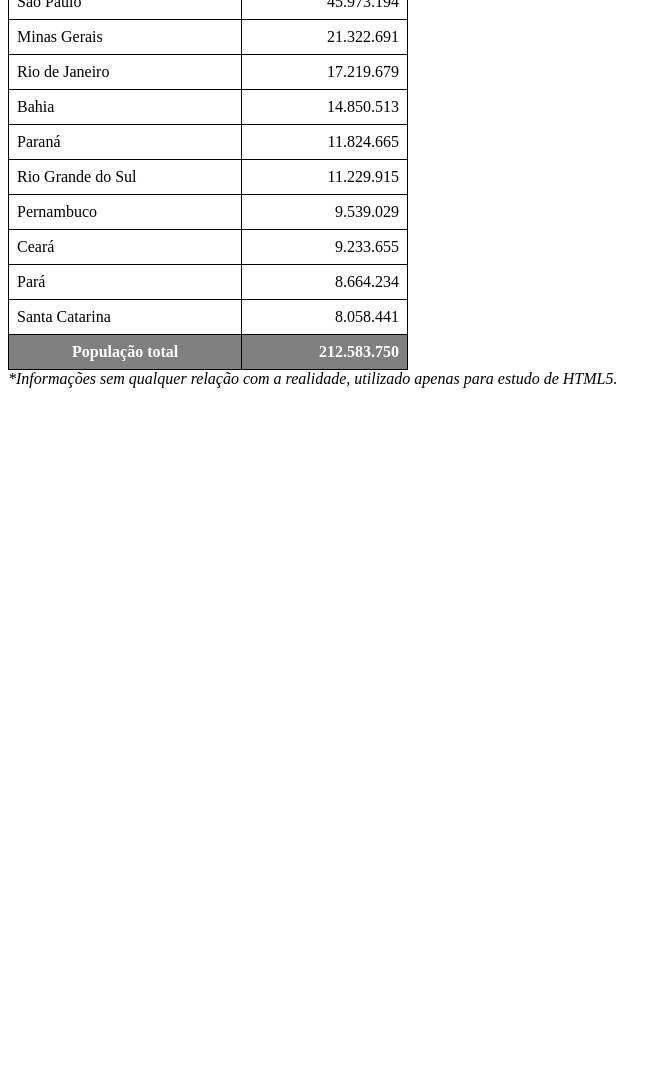
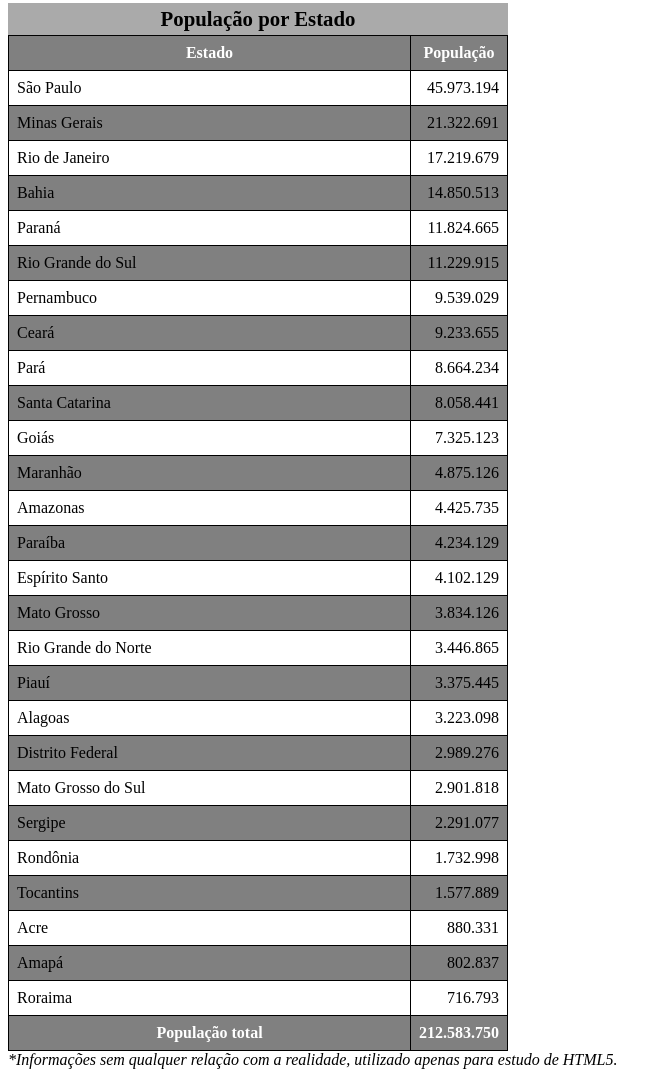
Before and after one commit to gabrielfreitas2/Html-css, a plain HTML site: page Exercícios/Ex023/tabela002.html in a window 1280 px wide. Shown: the part 77-1154 px from the top of the page, without its empty margins (0-671 px from the left). Before the commit the page ends 800 px from the top, so only its background shows below. Drawn offline with Linux system fonts and the light colour scheme.

Commit message:
tabelas 2

```diff
--- a/Exercícios/Ex023/tabela002.html
+++ b/Exercícios/Ex023/tabela002.html
@@ -7,34 +7,38 @@
     <style>
         table {
             border-collapse: collapse;
-            width: 400px;
+            width: 500px;
         }
         td, th {
             border: 1px solid black;
             padding: 8px;
         }
         thead, tfoot {
-            background-color: gray;
-            color: white;
+            background-color: gray;           color: white;
         }
         .num {
             text-align: right;
         }
         caption {
-            font-style: bold;
+            font-weight: bolder;
             background-color: rgb(170, 170, 170);
+            font-size: 1.3em;
+            padding: 4px;
+        }
+        tbody > tr:nth-child(2n) {
+            background-color: grey;
         }
     </style>
 </head>
 <body>
+    <h1>Minha primeira tabela!</h1>
     <table>
+        <caption>População por Estado</caption>
     <thead>
-        <caption>População por Estado</caption>
             <tr>
-                <th>Estado</th>
-                <th>População</th>
+                <th scope="col">Estado</th>
+                <th scope="col" style="width: 50px;">População</th>
             </tr>
-
     </thead>
     <tbody>
 
@@ -78,11 +82,79 @@
                 <td>Santa Catarina</td>
                 <td class="num">8.058.441</td>
             </tr>
+            <tr>
+                <td>Goiás</td>
+                <td class="num">7.325.123</td>
+            </tr>
+            <tr>
+                <td>Maranhão</td>
+                <td class="num">4.875.126</td>
+            </tr>
+            <tr>
+                <td>Amazonas</td>
+                <td class="num">4.425.735</td>
+            </tr>
+            <tr>
+                <td>Paraíba</td>
+                <td class="num">4.234.129</td>
+            </tr>
+            <tr>
+                <td>Espírito Santo</td>
+                <td class="num">4.102.129</td>
+            </tr>
+            <tr>
+                <td>Mato Grosso</td>
+                <td class="num">3.834.126</td>
+            </tr>
+            <tr>
+                <td>Rio Grande do Norte</td>
+                <td class="num">3.446.865</td>
+            </tr>
+            <tr>
+                <td>Piauí</td>
+                <td class="num">3.375.445</td>
+            </tr>
+            <tr>
+                <td>Alagoas</td>
+                <td class="num">3.223.098</td>
+            </tr>
+            <tr>
+                <td>Distrito Federal</td>
+                <td class="num">2.989.276</td>
+            </tr>
+            <tr>
+                <td>Mato Grosso do Sul</td>
+                <td class="num">2.901.818</td>
+            </tr>
+            <tr>
+                <td>Sergipe</td>
+                <td class="num">2.291.077</td>
+            </tr>
+            <tr>
+                <td>Rondônia</td>
+                <td class="num">1.732.998</td>
+            </tr>
+            <tr>
+                <td>Tocantins</td>
+                <td class="num">1.577.889</td>
+            </tr>
+            <tr>
+                <td>Acre</td>
+                <td class="num">880.331</td>
+            </tr>
+            <tr>
+                <td>Amapá</td>
+                <td class="num">802.837</td>
+            </tr>
+            <tr>
+                <td>Roraima</td>
+                <td class="num">716.793</td>
+            </tr>
     </tbody>
     <tfoot>
 
             <tr>
-                <th>População total</th>
+                <th scope="row">População total</th>
                 <td class="num"><strong>212.583.750</strong></td>
             </tr>
 
```
